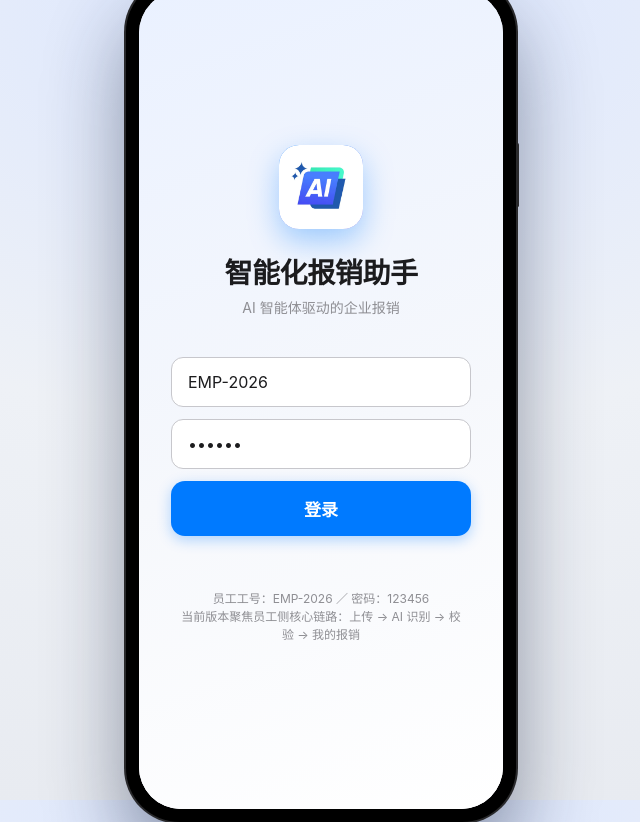
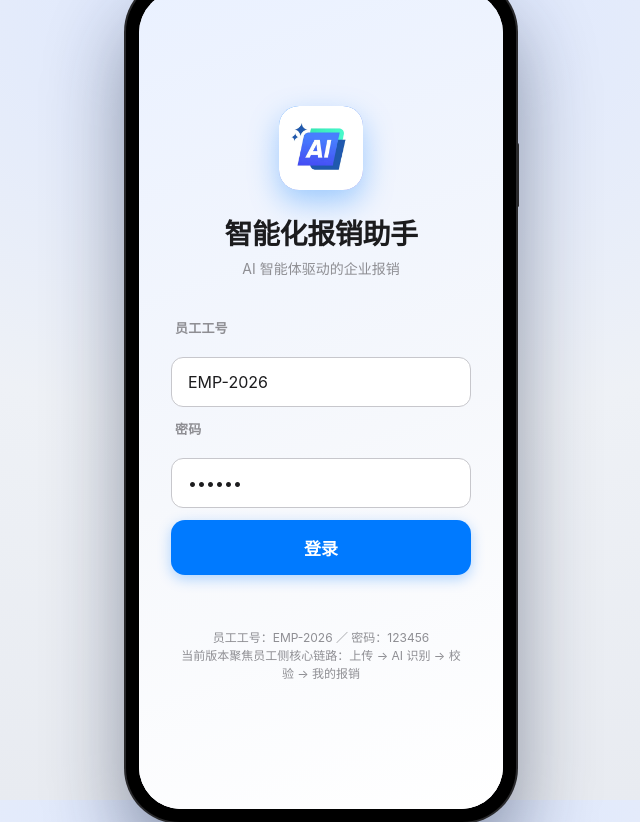
Before and after one commit to nickluo2026/OA-Reimbursement-AIAgent, a Flask app: page /m in a window 1280 px wide. Shown: the whole page, without its empty margins (319-959 px from the left). Run offline with Flask 3, Linux system fonts and the light colour scheme.

Commit message:
feat: 移动端 UI 优化（登录表单标签/票据类型占位/申请日期取系统日期）并同步原型标题

```diff
--- a/docs/prototype_ios.html
+++ b/docs/prototype_ios.html
@@ -5,7 +5,7 @@
 <meta name="viewport" content="width=device-width, initial-scale=1.0, viewport-fit=cover, maximum-scale=1.0, user-scalable=no">
 <meta name="apple-mobile-web-app-capable" content="yes">
 <meta name="apple-mobile-web-app-status-bar-style" content="black-translucent">
-<title>智能化助手 · iOS 原型</title>
+<title>智能化报销助手 · iOS 原型</title>
 <style>
 /* ───────────────────────── iOS 设计令牌（接近系统色微调） ───────────────────────── */
 :root{
@@ -507,7 +507,7 @@ body{
       <div class="login-screen" id="loginScreen">
         <div class="login-inner">
           <div class="app-icon"><img src="../web/static/app_icon.png" alt="OA报销助手"></div>
-          <h1 class="app-name">智能化助手</h1>
+          <h1 class="app-name">智能化报销助手</h1>
           <p class="app-sub">AI 智能体驱动的企业报销</p>
           <form class="login-form" id="loginForm" onsubmit="return doLogin(event)">
             <div class="field-row">
--- a/web/static/mobile.css
+++ b/web/static/mobile.css
@@ -316,6 +316,7 @@ body{
 
 /* 登录表单（移动端真实鉴权） */
 .login-form{display:flex; flex-direction:column; gap:12px; margin-top:8px;}
+.login-form .field-label{text-align:left;}
 .login-input{
   width:100%; border:1px solid var(--ios-gray3); border-radius:12px;
   padding:14px 16px; font-size:16px; font-family:inherit; background:#fff;
--- a/web/static/mobile.js
+++ b/web/static/mobile.js
@@ -16,7 +16,7 @@
     setInterval(updateClock, 15000);
 
     /* ───────────────── 全局状态 ───────────────── */
-    var currentTicketType = '发票';
+    var currentTicketType = '';
     var lastCheckPassed = false;
     var lastRequestId = '';
     var dsDisabled = false;          // DeepSeek 是否停用
@@ -352,11 +352,11 @@
         if (amount != null && amount !== '') { document.getElementById('apply_amount').value = amount; markAuto('apply_amount'); }
         var cat = isIt ? '交通' : ((data.classify_result && data.classify_result['费用分类']) || '住宿');
         document.getElementById('expense_category').value = cat; markAuto('expense_category');
-        var date = isIt ? (ocr['申请日期'] || '') : (ocr['开票日期'] || '');
-        if (date) { document.getElementById('apply_date').value = String(date).slice(0, 10); markAuto('apply_date'); }
-        if (!document.getElementById('apply_date').value) {
-            document.getElementById('apply_date').value = new Date().toISOString().slice(0, 10);
-        }
+        // 申请日期统一回填为系统日期（本地时区），不再取开票日期
+        var t = new Date();
+        var sysDate = t.getFullYear() + '-' + String(t.getMonth() + 1).padStart(2, '0') + '-' + String(t.getDate()).padStart(2, '0');
+        document.getElementById('apply_date').value = sysDate;
+        markAuto('apply_date');
         document.getElementById('reason').value = isIt ? '北京出差市内交通' : '北京出差交通费';
         document.getElementById('autoFields').style.display = 'block';
         // 发票启用态：预填发票号码与开票日期（停用态无 OCR，留空待人工补录）
--- a/web/templates/mobile.html
+++ b/web/templates/mobile.html
@@ -49,6 +49,7 @@
               <div class="field-label">票据类型</div>
               <div class="select-wrap">
                 <select class="row-input" id="ticketType">
+                  <option value="" selected>请选择票据类型</option>
                   <option value="发票">🧾 发票</option>
                   <option value="行程单">🚕 行程单</option>
                 </select>
@@ -189,7 +190,9 @@
           <h1 class="app-name">智能化报销助手</h1>
           <p class="app-sub">AI 智能体驱动的企业报销</p>
           <form class="login-form" id="loginForm">
+            <label class="field-label" for="loginAccount">员工工号</label>
             <input class="login-input" id="loginAccount" type="text" inputmode="text" autocomplete="username" placeholder="工号（如 EMP-2026）" value="EMP-2026">
+            <label class="field-label" for="loginPassword">密码</label>
             <input class="login-input" id="loginPassword" type="password" autocomplete="current-password" placeholder="密码（演示 123456）" value="123456">
             <button class="btn-primary" type="submit" id="loginBtn">登录</button>
             <p class="login-error" id="loginError"></p>
```
